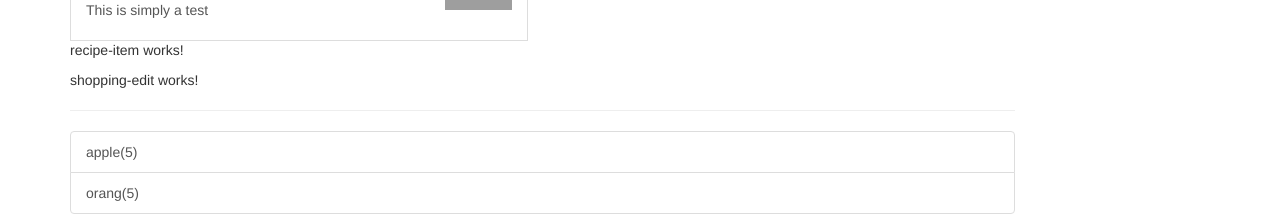
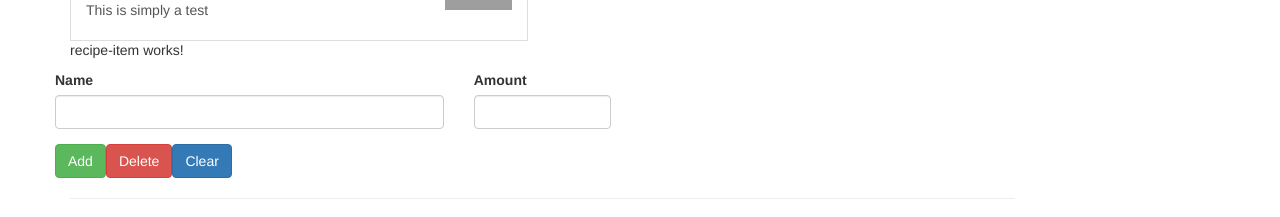
Before and after one commit to ahmednafea1989/AngularApp, an Angular app: page / in a window 1280 px wide. Shown: the part 248-465 px from the top of the page. Built offline with nearby package versions, Linux system fonts and the light colour scheme; grey boxes are pictures that could not be loaded.

Commit message:
build our shopping edit component

```diff
--- a/src/app/shopping-list/shopping-edit/shopping-edit.component.html
+++ b/src/app/shopping-list/shopping-edit/shopping-edit.component.html
@@ -1 +1,25 @@
-<p>shopping-edit works!</p>
+<div class="row">
+    <div class="col-ms-12">
+        <form>
+            <div class="row">
+                <div class="col-xs-5 form-group">
+                    <label for="name">Name</label>
+                    <input type="text" id="name" class="form-control">
+                </div>
+                    <div class="col-xs-2 form-group">
+                        <label for="amount">Amount</label>
+                        <input type="number" id="amount" class="form-control">
+                    </div>
+
+
+            </div>
+            <div class="row">
+                <div class="col-xs-12">
+                    <button class="btn btn-success" type="submit">Add</button>
+                    <button class="btn btn-danger" type="button">Delete</button>
+                    <button class="btn btn-primary" type="button">Clear</button>
+                </div>
+            </div>
+        </form>
+    </div>
+</div>
```
